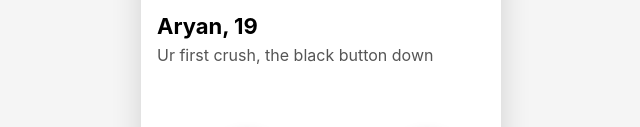
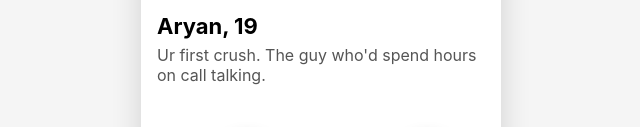
Before and after one commit to Aarubabe/Proposal2, a plain HTML site: page index.html in a window 1280 px wide. Shown: the part 491-618 px from the top of the page, without its empty margins (319-959 px from the left). Drawn offline with Linux system fonts and the light colour scheme.

Commit message:
Update bios for profiles in index.html

```diff
--- a/index.html
+++ b/index.html
@@ -115,17 +115,17 @@
   const profiles = [
     {
       name: "Aryan, 19",
-      bio: "Ur first crush, the black button down",
+      bio: "Ur first crush. The guy who'd spend hours on call talking.",
       img: "https://images.unsplash.com/photo-1529626455594-4ff0802cfb7e"
     },
     {
       name: "Krishu, 20",
-      bio: "Said to be the best Garba dancer in the states.",
+      bio: "Said to be the best Garba dancer in the states",
       img: "WhatsApp Image 2026-02-14 at 11.57.22 AM.jpeg"
     },
     {
       name: "Aaru, 20",
-      bio: "Remembers the little things. Teases you about them.",
+      bio: "Remembers the little things. Teases you about them",
       img: "https://images.unsplash.com/photo-1494790108377-be9c29b29330"
     },
     {
```
